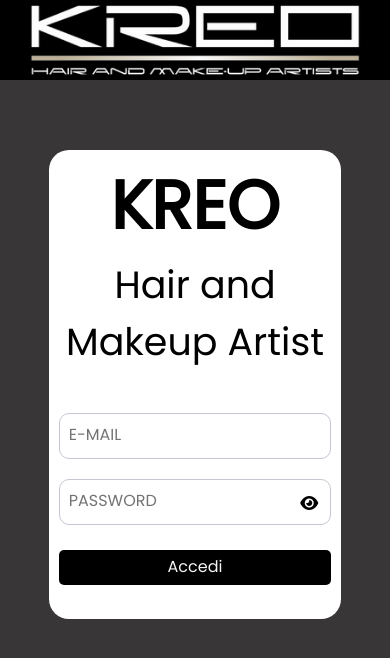
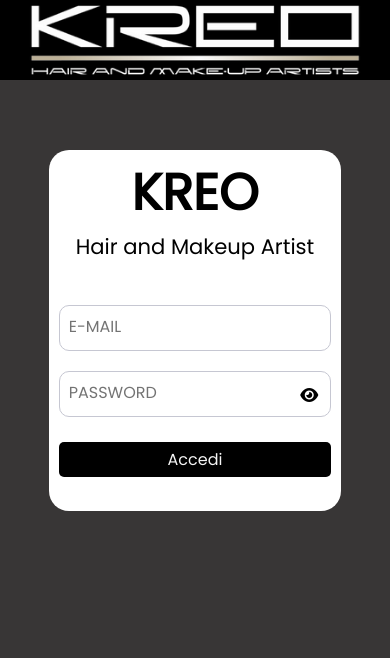
Before and after one commit to GaspareNavarra/Kreo, a Vue app in the folder Kreo/: page /Login in a window 390 px wide. Shown: the top 658 px of the page. Built offline with nearby package versions, Linux system fonts and the light colour scheme.

Commit message:
Test on mobile css 3

```diff
--- a/Kreo/src/assets/css/main.css
+++ b/Kreo/src/assets/css/main.css
@@ -103,11 +103,11 @@
   color: #000000;
 }
 .subtitle {
-  font-size: 4.5vh;
+  font-size: 2.5vh;
 }
 .title {
   font-weight: bold;
-  font-size: 8vh;
+  font-size: 6vh;
 }
 .container-input {
   margin-top: 5vh;
```
